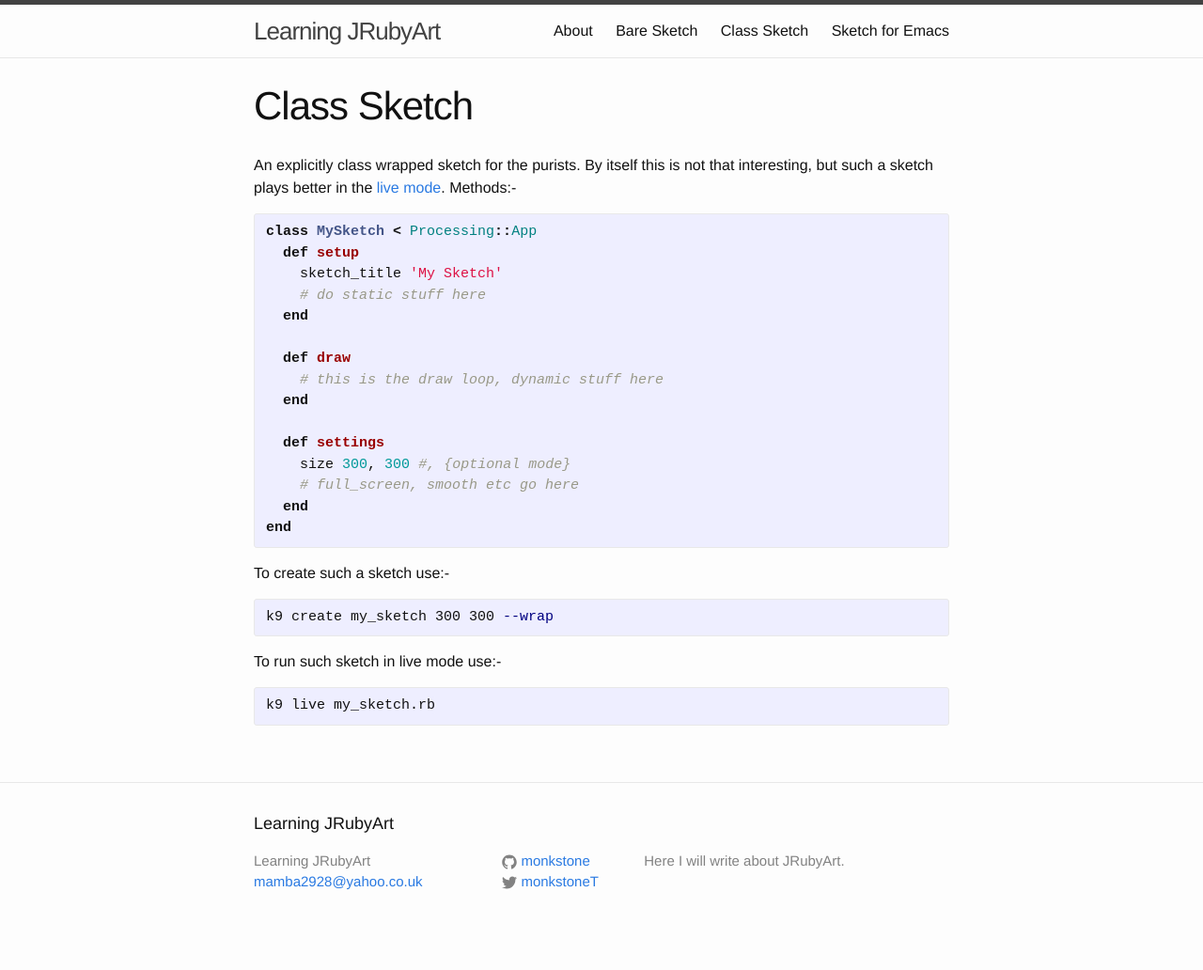
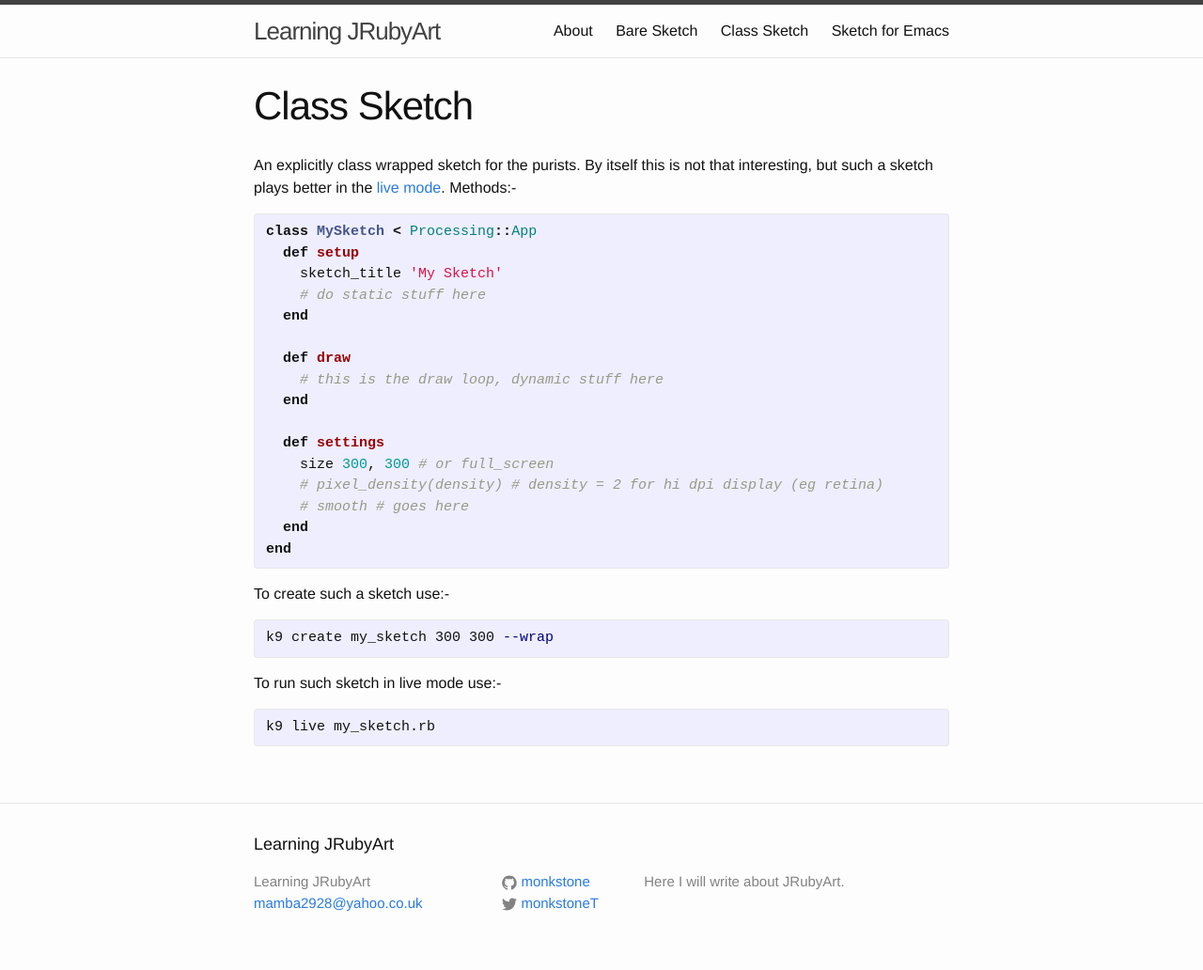
Before and after one commit to monkstone/monkstone.github.com, a Jekyll site: the page built from sketches/class.md, in a window 1280 px wide. Shown: the whole page at 94% size. Built offline with Jekyll 4.4.1, drawn with Linux system fonts in a browser that asks for light colours; before the commit the page ends 1010 px from its top, so only the background shows below that.

Commit message:
sketches

```diff
--- a/sketches/class.md
+++ b/sketches/class.md
@@ -18,8 +18,9 @@ class MySketch < Processing::App
   end
 
   def settings
-    size 300, 300 #, {optional mode}
-    # full_screen, smooth etc go here
+    size 300, 300 # or full_screen
+    # pixel_density(density) # density = 2 for hi dpi display (eg retina)
+    # smooth # goes here
   end
 end
 {% endhighlight %}
```
Also changed, not shown: sketches/bare.md (+3 -2 lines), sketches/emacs.md (+3 -2 lines).
